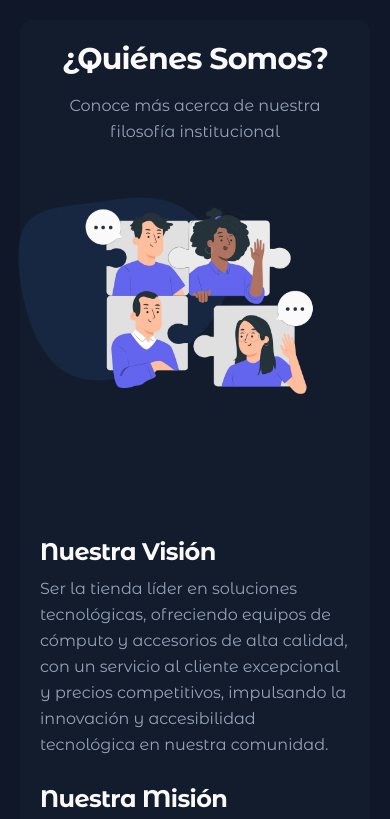
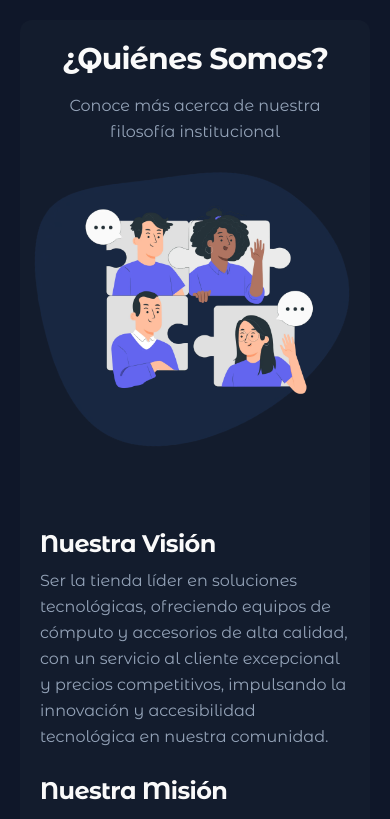
Before and after one commit to aaronportobanco/kovara-website, a Next.js app: page / in a window 390 px wide. Shown: the part 980-1799 px from the top of the page. Built offline with nearby package versions, Linux system fonts and the light colour scheme.

Commit message:
Enhance AboutUs component layout with responsive background images and adjusted grid gaps

```diff
--- a/src/components/home/AboutUs/AboutUs.jsx
+++ b/src/components/home/AboutUs/AboutUs.jsx
@@ -18,18 +18,27 @@ const AboutUs = () => {
         title="¿Quiénes Somos?"
         subtitle="Conoce más acerca de nuestra filosofía institucional"
       />
-      <div className="max-w-7xl mx-auto grid lg:grid-cols-2 gap-12 items-center relative">
-        {/* Imagen decorativa posicionada cerca del texto */}
+      <div className="max-w-7xl mx-auto grid lg:grid-cols-2 gap-10 md:gap-12 items-center relative">
+        {/* BG imagen para desktop */}
         <Image
           src="/assets/bg-4.webp"
           alt="Decoración abstracta"
           width={700}
           height={700}
-          className="absolute -rotate-6 left-[-70px] top-[40px] z-0 opacity-10"
+          className="absolute -rotate-6 scale-150 md:scale-100 left-1/2 -translate-x-1/2 md:left-[-70px] md:translate-x-0 top-[40px] z-0 opacity-10 hidden lg:block"
         />
 
-        {/* Imagen principal */}
+        {/* Imagen principal con BG imagen para mobile */}
         <div className="relative flex items-center justify-center z-10">
+          {/* BG imagen para mobile */}
+          <Image
+            src="/assets/bg-4.webp"
+            alt="Decoración abstracta"
+            width={700}
+            height={700}
+            className="absolute -rotate-6 scale-150 left-1/2 -translate-x-1/2 top-[60px] z-0 opacity-10 lg:hidden"
+          />
+          {/* Imagen principal */}
           <Image
             priority
             src="/assets/about-us-main.webp"
```
